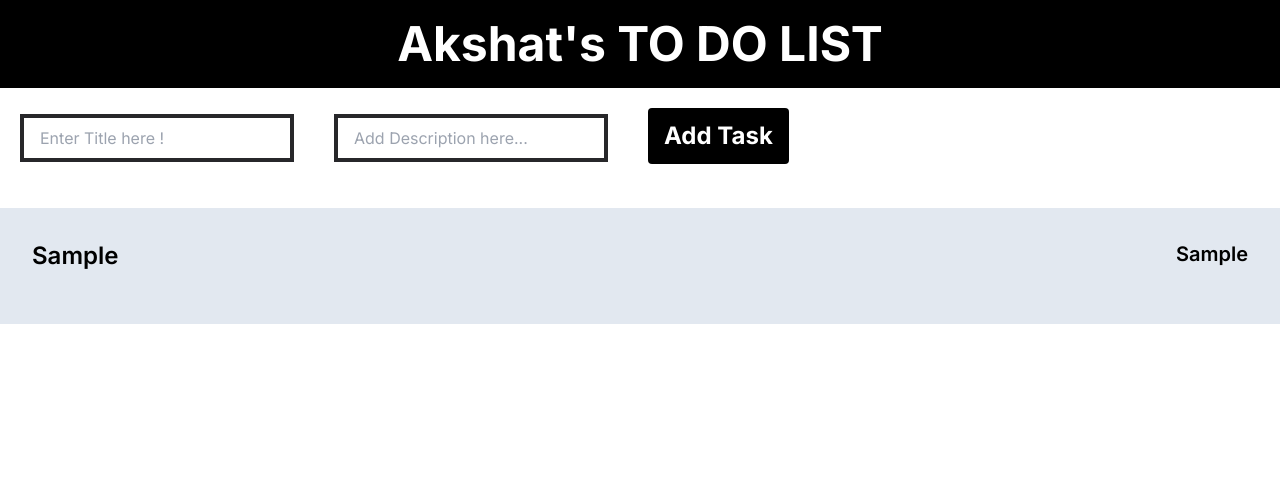
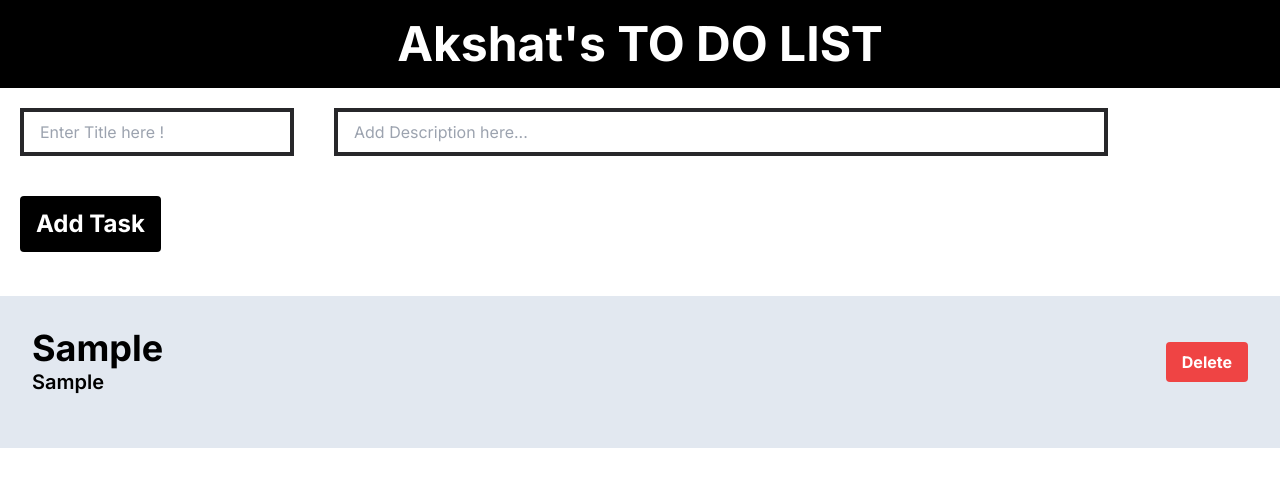
Before and after one commit to Akshat-Rwt/To-Do-List-React-, a Next.js app: page / in a window 1280 px wide. Both pictures are taken after typing "Sample", "Sample" into the empty fields and a click on the button "Add Task". Shown: the top 486 px of the page. Built offline with nearby package versions, Linux system fonts and the light colour scheme.

Commit message:
Delete Handler

```diff
--- a/app/page.js
+++ b/app/page.js
@@ -20,16 +20,27 @@ const page = () => {
     console.log(mainTask)
   }
 
+  const DeleteHandler = (i)=>{
+    let copytask = [...mainTask]
+    copytask.splice(i,1)
+    setmainTask(copytask)
+  }
+
   let renderTask = <h2>No Task Available </h2>
 
   if(mainTask.length > 0) {
     renderTask = mainTask.map((t,i)=>{
       return(
-        <li>
-          <div className='flex justify-between mb-5 '>
-            <h5 className='text-2xl font-semibold'>{t.title}</h5>
+        <li key={i} className='flex items-center justify-between mb-5'>
+          <div className=' w-2/3 '>
+            <h2 className='text-4xl font-bold'>{t.title}</h2>
             <h6 className='text-xl font-semibold'>{t.desc}</h6>
           </div>
+          <button
+          onClick={()=>{
+            DeleteHandler(i)
+          }}
+          className='bg-red-500 text-white px-4 py-2 rounded font-bold'>Delete </button>
         </li>
 
       )
@@ -42,13 +53,15 @@ const page = () => {
       <h1 className='bg-black text-white p-5 text-center font-bold text-5xl'> Akshat's TO DO LIST </h1>
 
 
-    <form onSubmit={submitHandler}>
+    <form onSubmit={submitHandler}  >
+
+
         <input type='text'
         className='text 2xl border-zinc-800 border-4 m-5 px-4 py-2 '
         placeholder='Enter Title here ! ' // That thing is display on that box when there is nothing writtern
 
         //2-Ways Binding
-      // Here I am doing 2-way binding . It means that tell the data to the react and also show the data to the user .
+        // Here I am doing 2-way binding . It means that tell the data to the react and also show the data to the   user .
 
         value={title}
         onChange={(e)=>{
@@ -57,8 +70,8 @@ const page = () => {
         }}
         />
 
-      <input type='text'
-      className='text 2xl border-zinc-800 border-4 m-5 px-4 py-2 '
+        <input type='text' size="70"
+        className='text 2xl border-zinc-800 border-4 m-5 px-4 py-2  '
         placeholder='Add Description here... '
 
         value={desc}
@@ -69,6 +82,8 @@ const page = () => {
         />
 
         <button className='bg-black text-white px-4 py-3 m-5 font-bold text-2xl rounded'> Add Task </button>
+
+
 
     </form>
 
```
Lines whose indentation alone changed are shown as unchanged.
